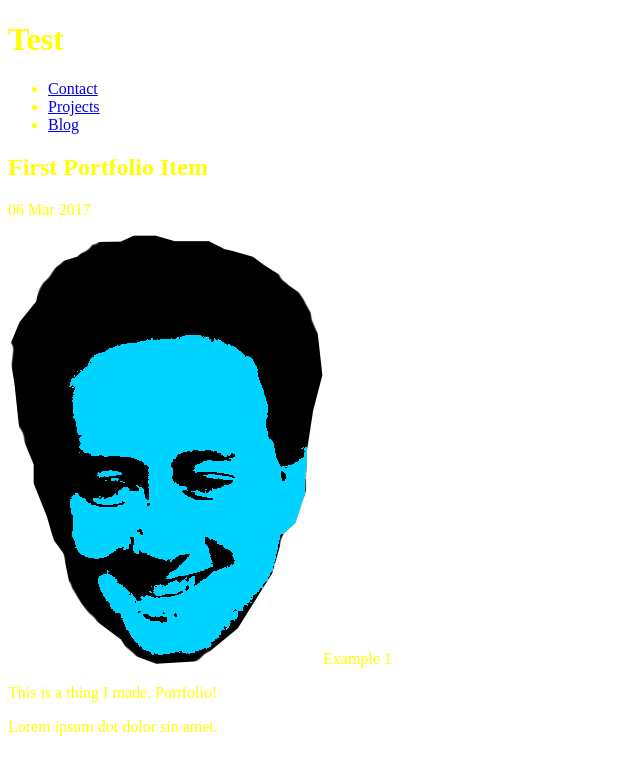
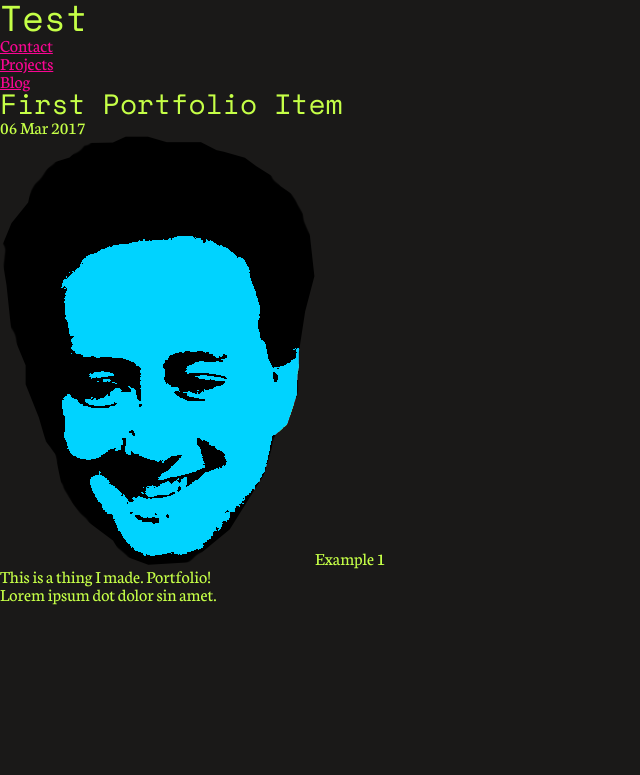
Before and after one commit to sublimemarch/personal-site, a Jekyll site: the page built from _portfolio/exampleitem.md, in a window 1280 px wide. Shown: the top 775 px of the page, without its empty margins (0-640 px from the left). Built offline with Jekyll 4.4.1, drawn with Linux system fonts in a browser that asks for light colours.

Commit message:
Add autoprefixer. Add color, font, and breakpoint variables. Add css reset.

```diff
--- a/Gemfile
+++ b/Gemfile
@@ -25,3 +25,6 @@ end
 
 # Windows does not include zoneinfo files, so bundle the tzinfo-data gem
 gem 'tzinfo-data', platforms: [:mingw, :mswin, :x64_mingw, :jruby]
+
+# An autoprefixer for css
+gem 'jekyll-autoprefixer'
--- a/_config.yml
+++ b/_config.yml
@@ -25,6 +25,7 @@ markdown: kramdown
 theme: minima
 gems:
 - jekyll-feed
+- jekyll-autoprefixer
 exclude:
 - Gemfile
 - Gemfile.lock
--- a/_layouts/default.html
+++ b/_layouts/default.html
@@ -3,9 +3,11 @@
   <head>
     <meta charset="utf-8">
     <title>Stephanie Slattery</title>
+    <link rel="stylesheet" href="/css/reset.css">
     <link rel="stylesheet" href="/css/styles.css">
   </head>
   <body>
+    <div class="wrapper">
       <header><h1>Test</h1></header>
       <nav>
         <ul>
@@ -21,5 +23,6 @@
         </ul>
       </nav>
       {{ content }}
+      </div>
   </body>
 </html>
--- /dev/null
+++ b/_sass/structure.scss
@@ -0,0 +1,3 @@
+.wrapper {
+
+}
--- /dev/null
+++ b/_sass/typography.scss
@@ -0,0 +1,24 @@
+body {
+  font-family: $body-font;
+  font-size: 18px;
+}
+
+h1, h2, h3, h4, h5, h6 {
+  font-family: $title-font;
+}
+
+h1 {
+  font-size: 36px;
+}
+
+h2 {
+  font-size: 28px;
+}
+
+h3 {
+  font-size: 24px;
+}
+
+h4, h5, h6 {
+  font-size: 20px;
+}
--- a/_sass/variables.scss
+++ b/_sass/variables.scss
@@ -1 +1,27 @@
-$body-color: yellow;
+// COLORS
+$black: #1a1918;
+$green: #c5ff47;
+$pink: #f90692;
+$purple: #780A85;
+$white: #dddddd;
+
+// valid combos for text:
+// $white on $black
+// $black on $white
+// $green on $black
+// $pink on $black (fails aaa for small text)
+// $purple on $white
+
+
+// FONTS
+$space-mono: 'Space Mono', monospace;
+$neuton: 'Neuton', serif;
+
+$title-font: $space-mono;
+$body-font: $neuton;
+
+// BREAKPOINTS
+$large-width: 1280px;
+$medium-width: 1025px;
+$small-width: 700px;
+$mobile-width: 340px;
--- /dev/null
+++ b/css/reset.css
@@ -0,0 +1,48 @@
+/* http://meyerweb.com/eric/tools/css/reset/
+   v2.0 | 20110126
+   License: none (public domain)
+*/
+
+html, body, div, span, applet, object, iframe,
+h1, h2, h3, h4, h5, h6, p, blockquote, pre,
+a, abbr, acronym, address, big, cite, code,
+del, dfn, em, img, ins, kbd, q, s, samp,
+small, strike, strong, sub, sup, tt, var,
+b, u, i, center,
+dl, dt, dd, ol, ul, li,
+fieldset, form, label, legend,
+table, caption, tbody, tfoot, thead, tr, th, td,
+article, aside, canvas, details, embed,
+figure, figcaption, footer, header, hgroup,
+menu, nav, output, ruby, section, summary,
+time, mark, audio, video {
+	margin: 0;
+	padding: 0;
+	border: 0;
+	font-size: 100%;
+	font: inherit;
+	vertical-align: baseline;
+}
+/* HTML5 display-role reset for older browsers */
+article, aside, details, figcaption, figure,
+footer, header, hgroup, menu, nav, section {
+	display: block;
+}
+body {
+	line-height: 1;
+}
+ol, ul {
+	list-style: none;
+}
+blockquote, q {
+	quotes: none;
+}
+blockquote:before, blockquote:after,
+q:before, q:after {
+	content: '';
+	content: none;
+}
+table {
+	border-collapse: collapse;
+	border-spacing: 0;
+}
--- a/css/styles.scss
+++ b/css/styles.scss
@@ -1,8 +1,15 @@
 ---
 ---
+@import url('https://fonts.googleapis.com/css?family=Neuton|Space+Mono');
 
 @import "variables";
+@import "typography";
 
 body {
-  color: $body-color;
+  background-color: $black;
+  color: $green;
 }
+
+a {
+  color: $pink;
+}
```
Also changed, not shown: Gemfile.lock. Lines whose indentation alone changed are shown as unchanged.
